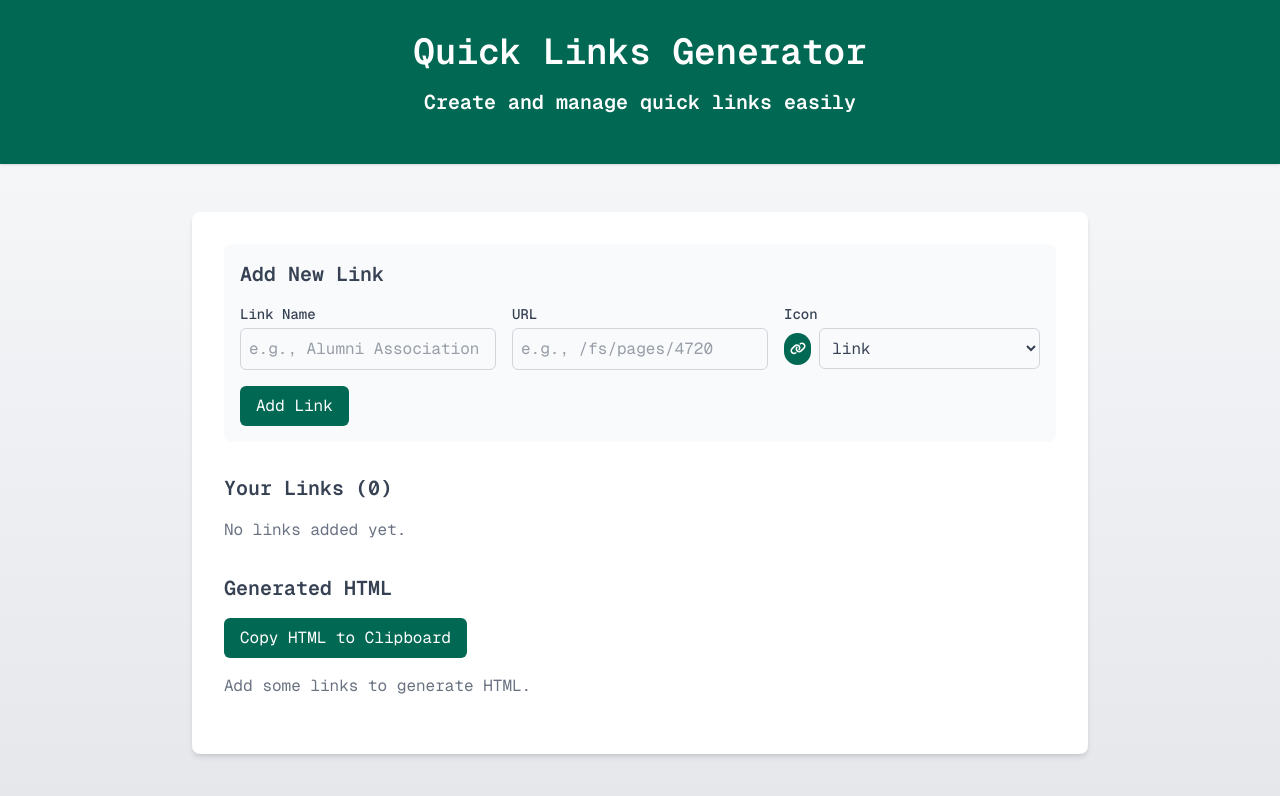
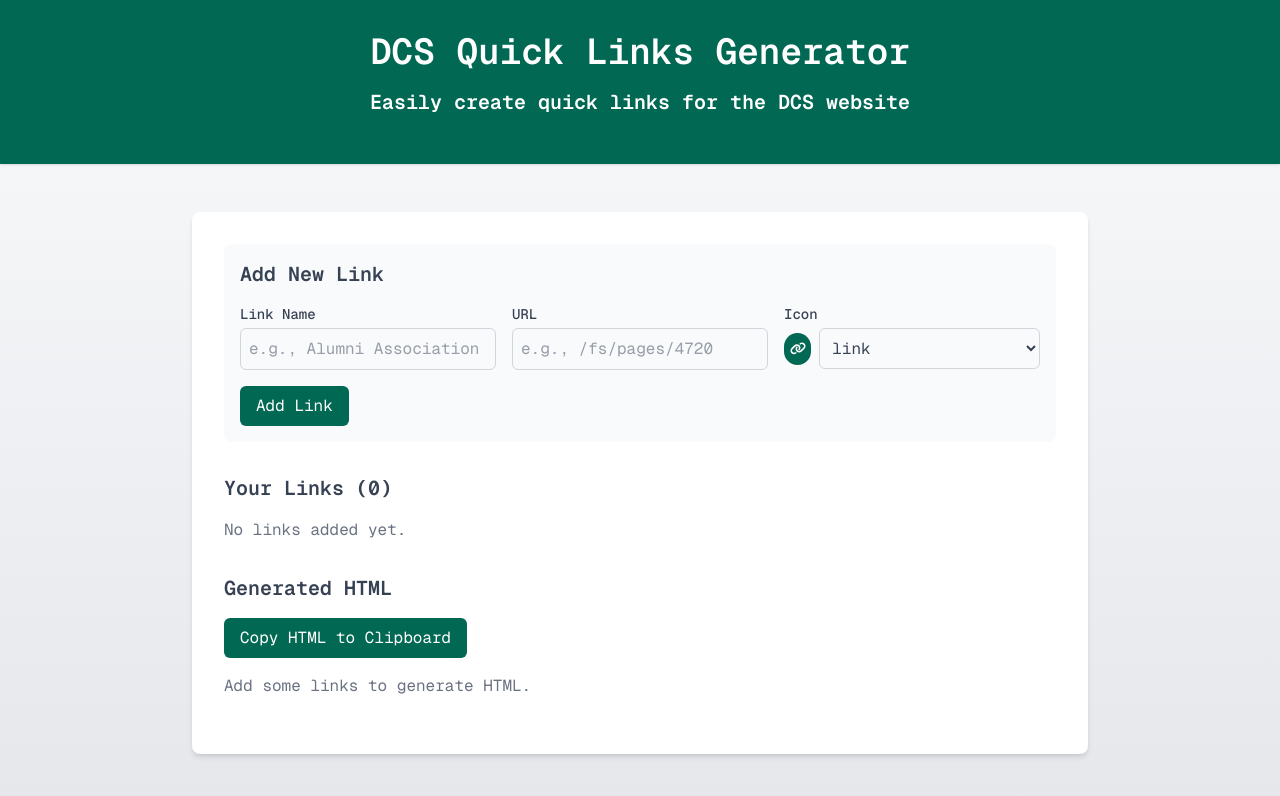
Before and after one commit to dublin-schools-tech/quick-links-generator, a Next.js app: page / in a window 1280 px wide. Shown: the top 796 px of the page. Built offline with nearby package versions, Linux system fonts and the light colour scheme.

Commit message:
update header

```diff
--- a/src/app/page.tsx
+++ b/src/app/page.tsx
@@ -147,8 +147,8 @@ ${htmlLinks}
   return (
     <div className="min-h-screen flex flex-col items-center bg-gradient-to-b from-gray-50 to-gray-200 font-mono">
       <Header
-        title="Quick Links Generator"
-        subtitle="Create and manage quick links easily"
+        title="DCS Quick Links Generator"
+        subtitle="Easily create quick links for the DCS website"
       />
       <div className="w-full px-4">
         <div className="w-full max-w-4xl px-4 sm:px-6 lg:px-8 py-8 mx-auto bg-white rounded-lg shadow-md my-12">
```
